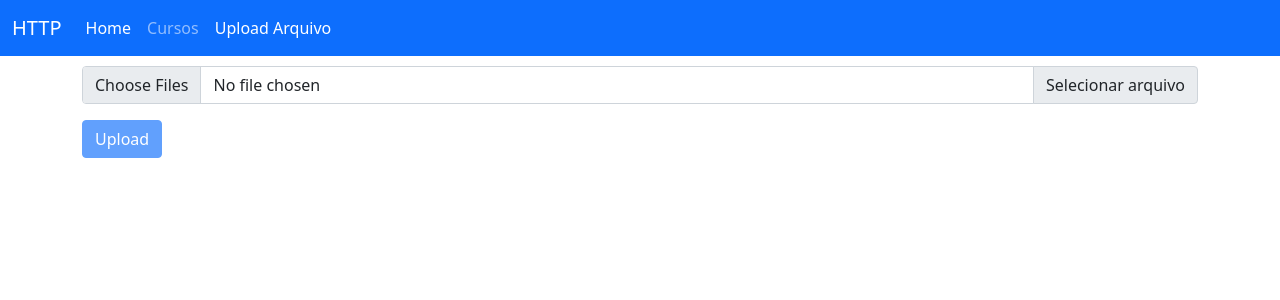
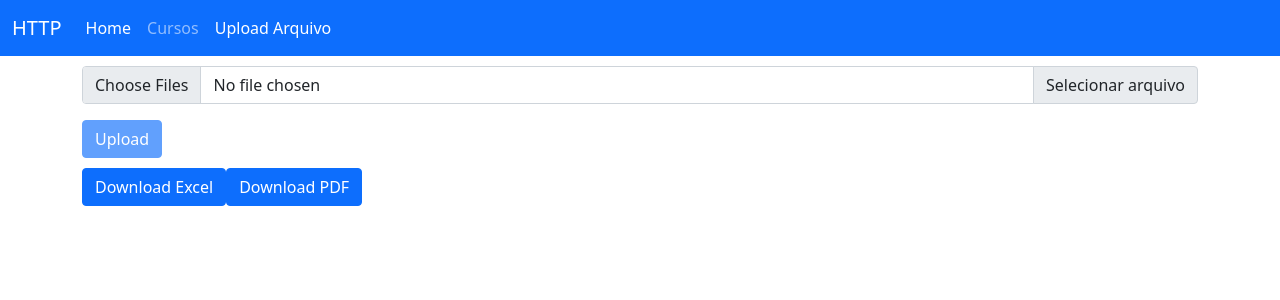
Before and after one commit to willflame/angular-request-http, an Angular app: page /upload in a window 1280 px wide. Shown: the top 300 px of the page. Built offline with nearby package versions, Linux system fonts and the light colour scheme.

Commit message:
Http: Download de Arquivo

```diff
--- a/src/app/upload-file/upload-file.service.ts
+++ b/src/app/upload-file/upload-file.service.ts
@@ -20,4 +20,49 @@
       reportProgress: true,
     });
   }
+
+  download(url: string) {
+    return this.http.get(url, {
+      responseType: 'blob' as 'json',
+      // reportProgress
+      // content-length
+    });
+  }
+
+  handleFile(res: any, filename: string) {
+    console.log(res);
+        const file = new Blob([res], {
+          type: res.type
+        });
+
+        // IE
+        // if (window.navigator && window.navigator.msSaveOrOpenBlob) {
+        //   window.navigator.msSaveOrOpenBlob(file);
+        //   return;
+        // }
+
+        const blob = window.URL.createObjectURL(file);
+
+        const link = document.createElement('a');
+        link.href = blob;
+        link.download = filename;
+
+        link.click();
+
+        // Firefox
+        link.dispatchEvent(new MouseEvent('click', {
+          bubbles: true,
+          cancelable: true,
+          view: window,
+        }));
+
+        // Firefox remover o link para o download
+        setTimeout(() => {
+          window.URL.revokeObjectURL(blob);
+          link.remove();
+        }, 100);
+
+        window.URL.revokeObjectURL(blob);
+        link.remove();
+  }
 }
--- a/src/app/upload-file/upload-file/upload-file.component.html
+++ b/src/app/upload-file/upload-file/upload-file.component.html
@@ -34,3 +34,19 @@
     Upload
   </button>
 </div>
+<div style="margin-top: 10px">
+  <button
+    type="button"
+    class="btn btn-primary"
+    (click)="onDownloadExcel()"
+  >
+    Download Excel
+  </button>
+  <button
+    type="button"
+    class="btn btn-primary"
+    (click)="onDownloadPDF()"
+  >
+    Download PDF
+  </button>
+</div>
--- a/src/app/upload-file/upload-file/upload-file.component.ts
+++ b/src/app/upload-file/upload-file/upload-file.component.ts
@@ -67,4 +67,18 @@
         // );
     }
   }
+
+  onDownloadExcel() {
+    this.uploadService.download(`${environment.API_NODE}/downloadExcel`)
+      .subscribe((res: any) => {
+        this.uploadService.handleFile(res, 'nome-do-arquivo');
+      });
+  }
+
+  onDownloadPDF() {
+    this.uploadService.download(`${environment.API_NODE}/downloadPDF`)
+      .subscribe((res: any) => {
+        this.uploadService.handleFile(res, 'nome-do-arquivo');
+      });
+  }
 }
```
Also changed, not shown: 1 other file (tests, documents, lock files or other folders).
